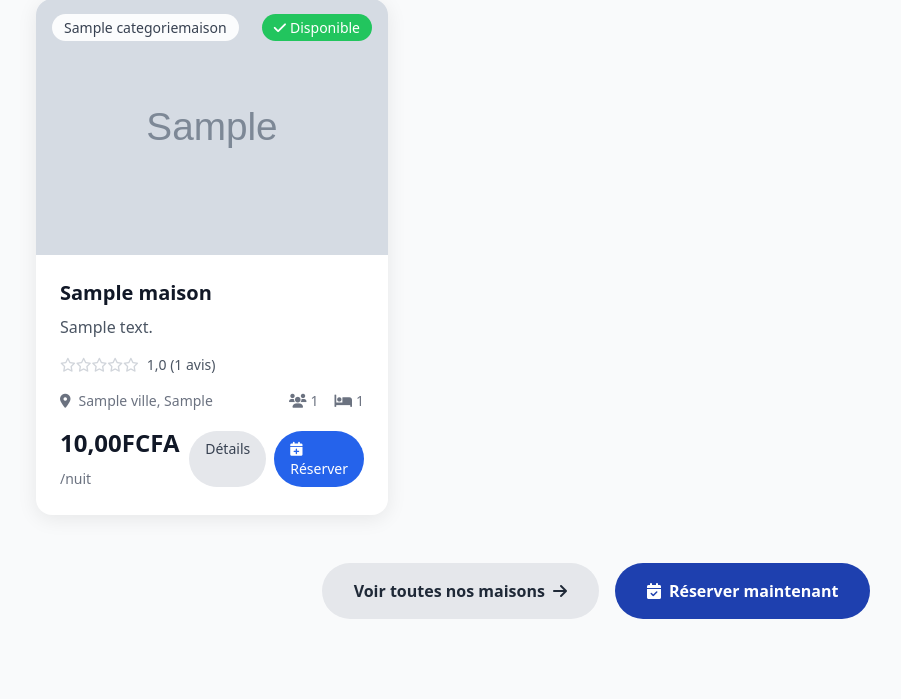
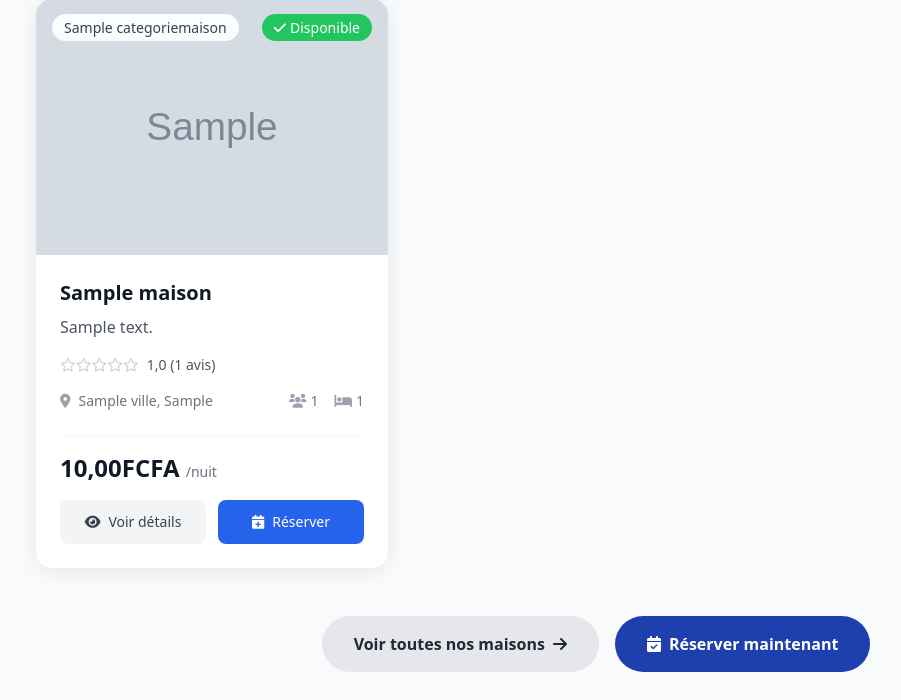
Before and after one commit to davyemane/repavi, a Django app: page / in a window 1280 px wide. Shown: the part 1455-2155 px from the top of the page, without its empty margins (44-945 px from the left). Run offline with Django 5.2, Linux system fonts and the light colour scheme; tables that the repository leaves empty hold one stand-in row (values such as "Sample post"); grey boxes marked "Sample" are stand-in pictures; data that the repository does not hold is empty; style sheets or scripts are compiled from the project's sources; parts of the project's set-up code (start-up, migrations or seed data) failed here and were passed over; some libraries are stand-ins or nearby versions.

Commit message:
last version

```diff
--- a/templates/home/index.html
+++ b/templates/home/index.html
@@ -306,8 +306,10 @@
                     </div>
 
                     <div class="p-6">
-                        <h3 class="text-xl font-semibold text-gray-900 mb-2">{{ maison.nom }}</h3>
-                        <p class="text-gray-600 mb-4 line-clamp-2">{{ maison.description|truncatewords:15 }}</p>
+                        <div class="mb-4">
+                            <h3 class="text-xl font-semibold text-gray-900 mb-2">{{ maison.nom }}</h3>
+                            <p class="text-gray-600 mb-3 line-clamp-2">{{ maison.description|truncatewords:15 }}</p>
+                        </div>
 
                         <!-- Note et avis -->
                         {% if maison.get_nombre_avis > 0 %}
@@ -327,45 +329,49 @@
                         </div>
                         {% endif %}
 
-                        <div class="flex items-center justify-between text-sm text-gray-500 mb-4">
+                        <div class="flex items-center justify-between text-sm text-gray-500 mb-6">
                             <div class="flex items-center">
-                                <i class="fas fa-map-marker-alt mr-2"></i>
+                                <i class="fas fa-map-marker-alt mr-2 text-gray-400"></i>
                                 <span>{{ maison.ville }}</span>
                             </div>
                             <div class="flex items-center space-x-4">
-                                <span><i class="fas fa-users mr-1"></i>{{ maison.capacite_personnes }}</span>
-                                <span><i class="fas fa-bed mr-1"></i>{{ maison.nombre_chambres }}</span>
+                                <span><i class="fas fa-users mr-1 text-gray-400"></i>{{ maison.capacite_personnes }}</span>
+                                <span><i class="fas fa-bed mr-1 text-gray-400"></i>{{ maison.nombre_chambres }}</span>
                             </div>
                         </div>
 
-                        <div class="flex items-center justify-between">
-                            <div class="text-2xl font-bold text-gray-900">
-                                {{ maison.prix_par_nuit }}FCFA
-                                <span class="text-sm font-normal text-gray-500">/nuit</span>
+                        <!-- Prix et boutons arrangés -->
+                        <div class="border-t border-gray-100 pt-4">
+                            <div class="flex items-center justify-between mb-4">
+                                <div class="text-2xl font-bold text-gray-900">
+                                    {{ maison.prix_par_nuit }}FCFA
+                                    <span class="text-sm font-normal text-gray-500">/nuit</span>
+                                </div>
                             </div>
 
-                            <div class="flex space-x-2">
+                            <!-- Boutons améliorés -->
+                            <div class="flex flex-col sm:flex-row gap-3">
                                 <a href="{% url 'home:maison_detail' maison.slug %}"
-                                   class="bg-gray-200 text-gray-700 px-4 py-2 rounded-full text-sm font-medium hover:bg-gray-300 transition-colors">
-                                    Détails
+                                   class="flex-1 bg-gray-100 text-gray-700 px-4 py-3 rounded-lg text-sm font-medium hover:bg-gray-200 transition-colors text-center flex items-center justify-center">
+                                    <i class="fas fa-eye mr-2"></i>Voir détails
                                 </a>
 
                                 {% if reservations_available and maison.disponible and maison.statut_occupation == 'libre' %}
                                     {% if user.is_authenticated and user.is_client %}
                                         <a href="{% url 'home:initier_reservation' maison.slug %}"
-                                           class="bg-blue-600 text-white px-4 py-2 rounded-full text-sm font-medium hover:bg-blue-700 transition-colors">
-                                            <i class="fas fa-calendar-plus mr-1"></i>Réserver
+                                           class="flex-1 bg-blue-600 text-white px-4 py-3 rounded-lg text-sm font-medium hover:bg-blue-700 transition-colors text-center flex items-center justify-center">
+                                            <i class="fas fa-calendar-plus mr-2"></i>Réserver
                                         </a>
                                     {% else %}
                                         <a href="{% url 'users:login' %}?next={% url 'home:initier_reservation' maison.slug %}"
-                                           class="bg-blue-600 text-white px-4 py-2 rounded-full text-sm font-medium hover:bg-blue-700 transition-colors">
-                                            <i class="fas fa-calendar-plus mr-1"></i>Réserver
+                                           class="flex-1 bg-blue-600 text-white px-4 py-3 rounded-lg text-sm font-medium hover:bg-blue-700 transition-colors text-center flex items-center justify-center">
+                                            <i class="fas fa-calendar-plus mr-2"></i>Réserver
                                         </a>
                                     {% endif %}
                                 {% elif reservations_available %}
-                                    <span class="bg-gray-400 text-white px-4 py-2 rounded-full text-sm font-medium cursor-not-allowed">
-                                        Non disponible
-                                    </span>
+                                    <div class="flex-1 bg-gray-400 text-white px-4 py-3 rounded-lg text-sm font-medium cursor-not-allowed text-center flex items-center justify-center">
+                                        <i class="fas fa-ban mr-2"></i>Non disponible
+                                    </div>
                                 {% endif %}
                             </div>
                         </div>
```
Also changed, not shown: templates/home/maison_detail.html (+20 -14 lines), templates/home/maisons_list.html (+17 -8 lines), templates/home/maisons_reservation.html (+20 -20 lines), templates/reservations/reserver_maison.html (+4 -9 lines).
